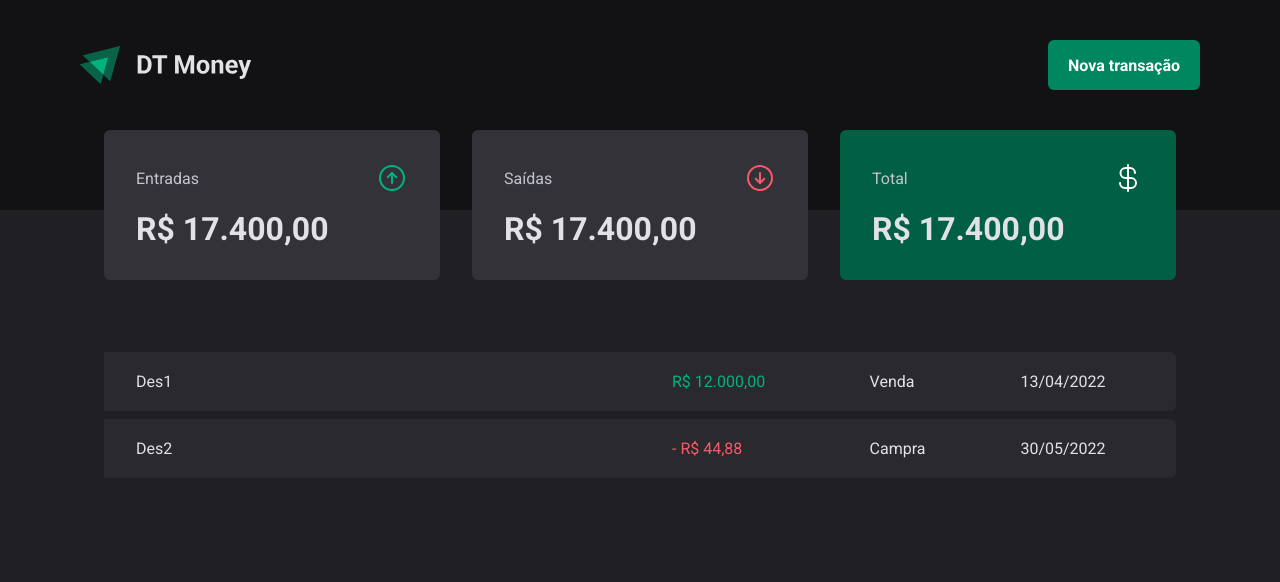
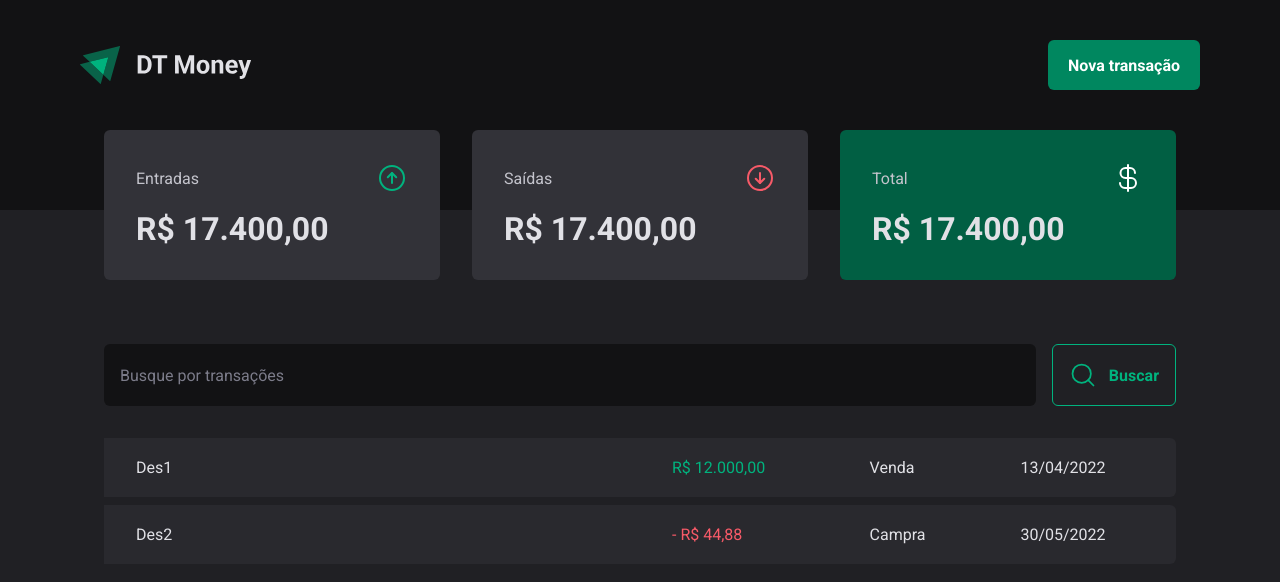
Before and after one commit to naelstudytable/rs-ignite-reactjs, a React (Vite) app in the folder projeto03/: page / in a window 1280 px wide. Shown: the top 582 px of the page. Built offline with nearby package versions, Linux system fonts and the light colour scheme.

Commit message:
build(projeto03|Estrutura visual): Componente: SearchForm

```diff
--- /dev/null
+++ b/projeto03/src/components/SearchForm/index.tsx
@@ -0,0 +1,17 @@
+import { MagnifyingGlass } from "phosphor-react"
+import { SearchFormContainer } from "./style"
+
+
+
+export function SearchForm() {
+    return (
+        <SearchFormContainer>
+            <input type="text" placeholder="Busque por transações" />
+
+            <button type="submit">
+                <MagnifyingGlass size={28} />
+                Buscar
+            </button>
+        </SearchFormContainer>
+    )
+}
--- /dev/null
+++ b/projeto03/src/components/SearchForm/style.ts
@@ -0,0 +1,40 @@
+import styled from "styled-components";
+
+export const SearchFormContainer = styled.form`
+    display: flex;
+    gap: 1rem;
+
+    input {
+        flex: 1;
+        border-radius: 6px;
+        border: 0;
+        background: ${props => props.theme["gray-900"]};
+        color: ${props => props.theme["gray-300"]};
+        padding: 1rem;
+
+        &::placeholder {
+            color: ${props => props.theme["gray-500"]};
+        }
+    }
+
+    button {
+        display: flex;
+        align-items: center;
+        gap: 0.75rem;
+
+        border: 0;
+        padding: 1rem;
+        background: transparent;
+        border: 1px solid ${props => props.theme["green-300"]};
+        color: ${props => props.theme["green-300"]};
+        font-weight: bold;
+        border-radius: 6px;
+
+        &:hover {
+            background: ${props => props.theme["green-500"]};
+            border-color: ${props => props.theme["green-500"]};
+            color: ${props => props.theme.white}
+            transition: background-color 0.2s, color 0.2s;
+        }
+    }
+`
--- a/projeto03/src/pages/Transactions/index.tsx
+++ b/projeto03/src/pages/Transactions/index.tsx
@@ -1,4 +1,5 @@
 import { Header } from "../../components/Header";
+import { SearchForm } from "../../components/SearchForm";
 import { Summary } from "../../components/Summary";
 import { PriceHighLight, TransactionContainer, TransactionTable } from "./style";
 
@@ -10,7 +11,11 @@
 
             <Summary />
 
+
             <TransactionContainer>
+
+                <SearchForm />
+
                 <TransactionTable>
                     <tbody>
                         <tr>
--- a/projeto03/src/pages/Transactions/style.ts
+++ b/projeto03/src/pages/Transactions/style.ts
@@ -11,6 +11,7 @@
     width: 100%;
     border-collapse: separate;
     border-spacing: 0 0.5rem;
+    margin-top: 1.5rem;
 
     td {
         padding: 1.25rem 2rem;
```
